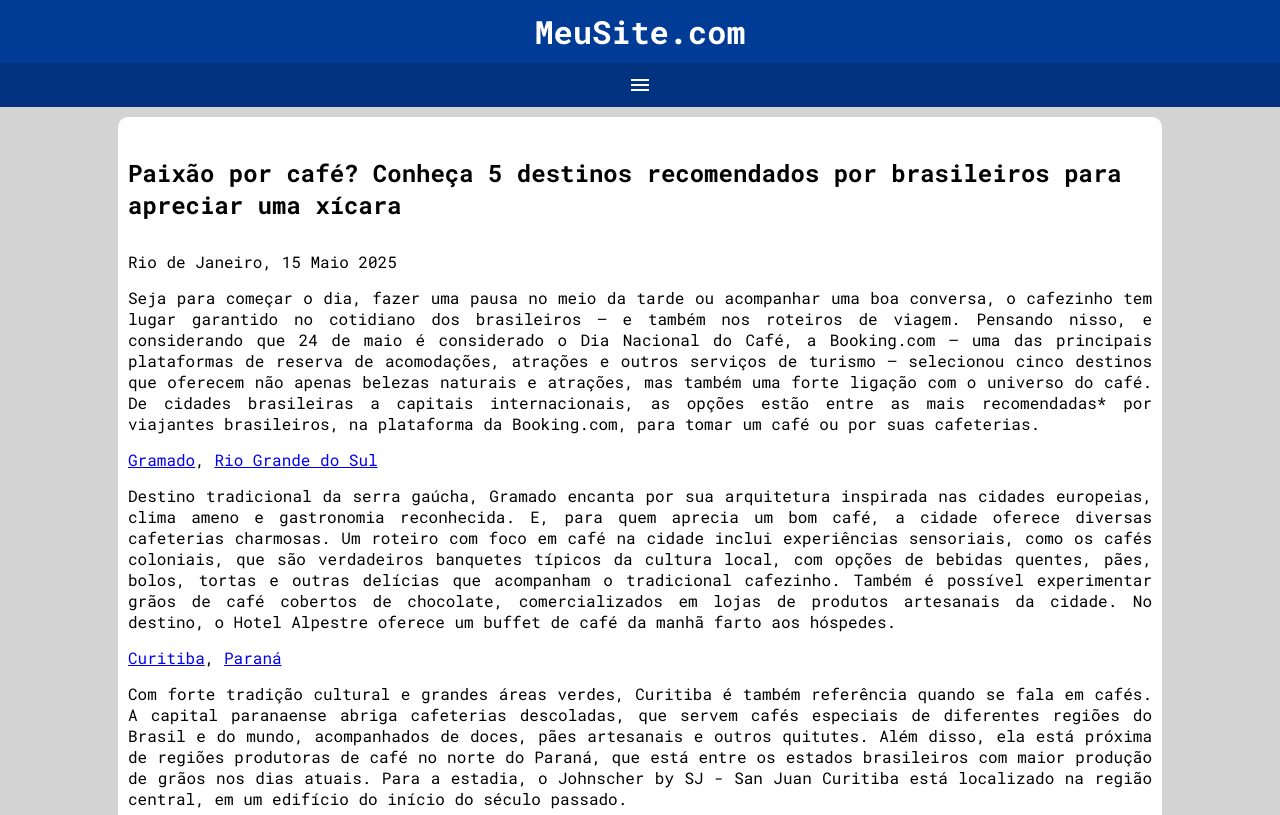
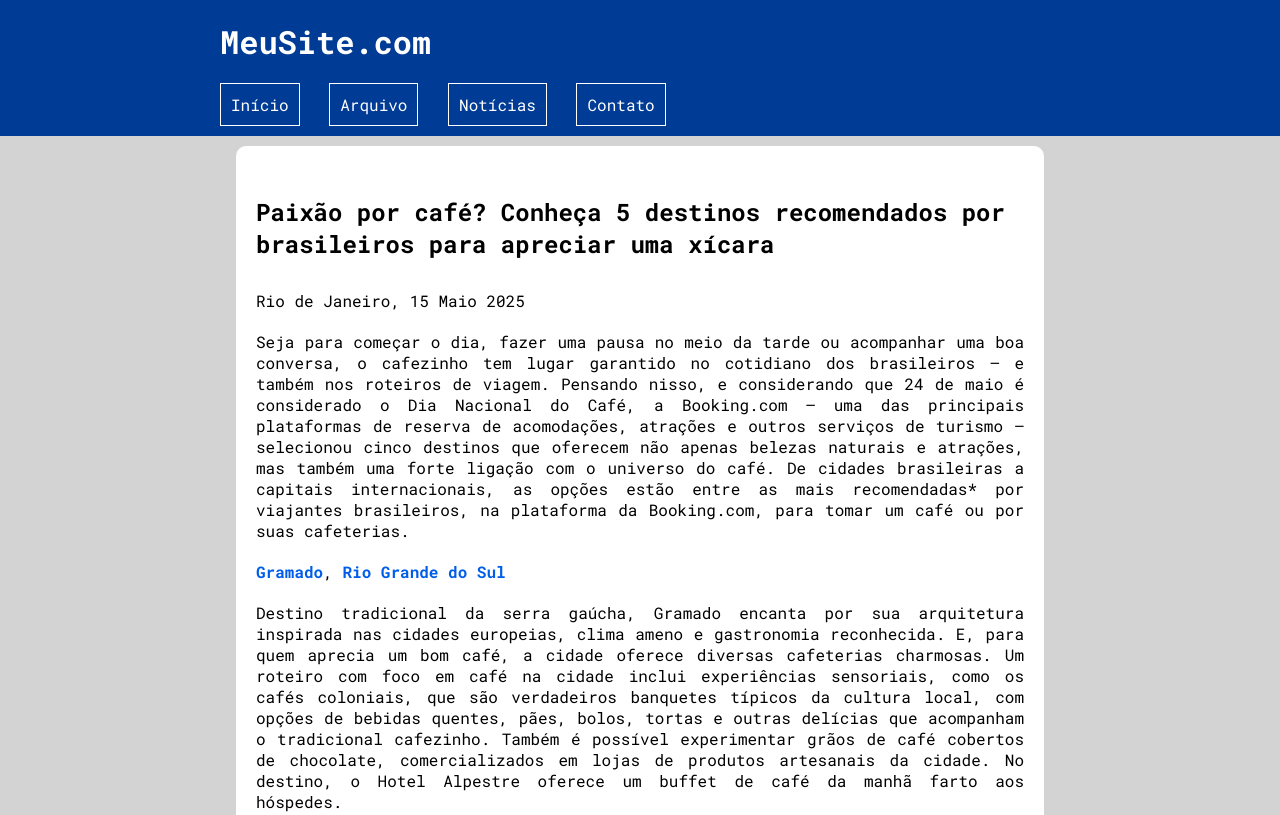
Before and after one commit to WanaPepe/html-css, a plain HTML site: page exercicios/ex026/mq005/index.html in a window 1280 px wide. Shown: the top 815 px of the page. Drawn offline with nearby package versions, Linux system fonts and the light colour scheme.

Commit message:
ex005 de mq

```diff
--- /dev/null
+++ b/exercicios/ex026/mq005/estilos/media-query.css
@@ -0,0 +1,30 @@
+@charset "UTF-8";
+
+@media screen and (min-width: 768px) {
+   span#burger {
+    display: none;
+   }
+
+   menu {
+    display: block;
+   }
+
+   menu > ul > li {
+    display: inline-block;
+    margin-left: 20px;
+   }
+
+   header{
+    padding-left: 200px;
+    padding-bottom: 10px;
+   }
+
+   header h1 {
+    text-align: left;
+   }
+
+   main {
+    width: 768px;
+   }
+
+}
--- a/exercicios/ex026/mq005/estilos/style.css
+++ b/exercicios/ex026/mq005/estilos/style.css
@@ -21,7 +21,7 @@ header {
 
 header > h1 {
     font-weight: bolder;
-    padding: 10px;
+    padding: 20px;
     text-align: center;
 }
 
@@ -60,10 +60,10 @@ menu ul > li > a:hover {
 }
 
 main {
-    width: 80vw;
+    width: 90vw;
     background-color: white;
     margin: auto;
-    padding: 10px;
+    padding: 20px;
     border-radius: 10px;
     margin-top: 10px;
 }
@@ -73,6 +73,16 @@ article > h2 {
 }
 
 article > p {
-    margin-bottom: 15px;
+    margin-bottom: 20px;
     text-align: justify
 }
+
+main > article > p > a {
+    color: #005de9;
+    font-weight: bold;
+    text-decoration: none;
+}
+
+p > a:hover {
+    text-decoration: underline;
+}
--- a/exercicios/ex026/mq005/index.html
+++ b/exercicios/ex026/mq005/index.html
@@ -4,12 +4,14 @@
     <meta charset="UTF-8">
     <meta name="viewport" content="width=device-width, initial-scale=1.0">
     <title>Media Query</title>
+
     <link rel="stylesheet" href="estilos/style.css" media="all">
+    <link rel="stylesheet" href="estilos/media-query.css">
 
     <link rel="stylesheet" href="https://fonts.googleapis.com/css2?family=Material+Symbols+Outlined:opsz,wght,FILL,GRAD@24,200,0,0&icon_names=menu" />
 
 </head>
-<body>
+<body onresize="mudouTamanho()">
     <header>
         <h1>MeuSite.com</h1>
         <span id="burger" class="material-symbols-outlined" onclick="clickMenu()">menu</span>
@@ -17,7 +19,7 @@
             <ul>
                 <li><a href="#">Início</a></li>
                 <li><a href="#">Arquivo</a></li>
-                <li><a href="#">Recomendados</a></li>
+                <li><a href="#">Notícias</a></li>
                 <li><a href="#">Contato</a></li>
             </ul>
         </menu>
@@ -54,6 +56,15 @@
         </article>
     </main>
     <script>
+
+        function mudouTamanho() {
+            if (window.innerWidth >= 768) {
+                itens.style.display = 'block'
+            } else {
+                itens.style.display = 'none'
+            }
+        }
+
         function clickMenu() {
             if (itens.style.display == 'block') {
                 itens.style.display = 'none'
```
